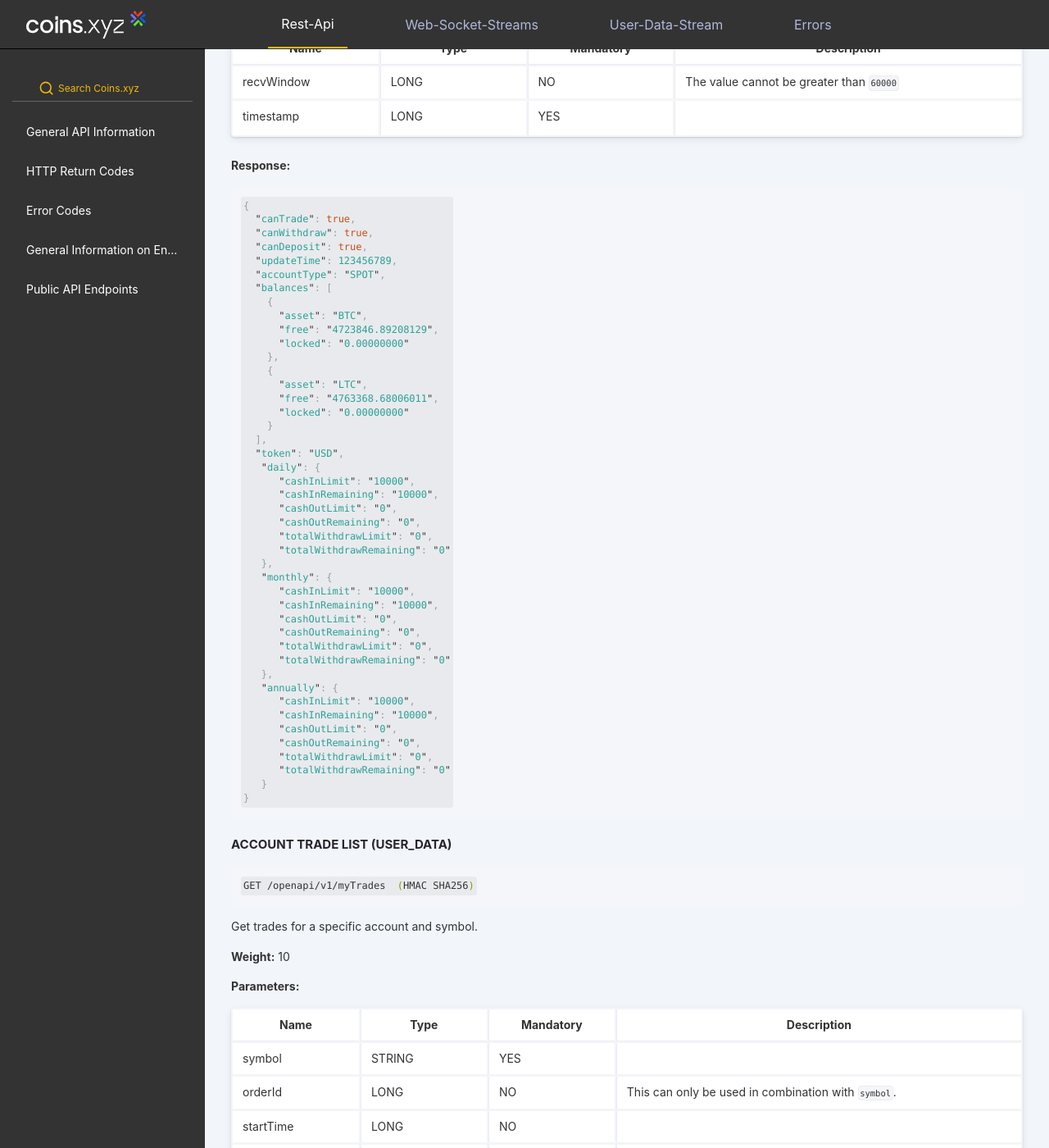
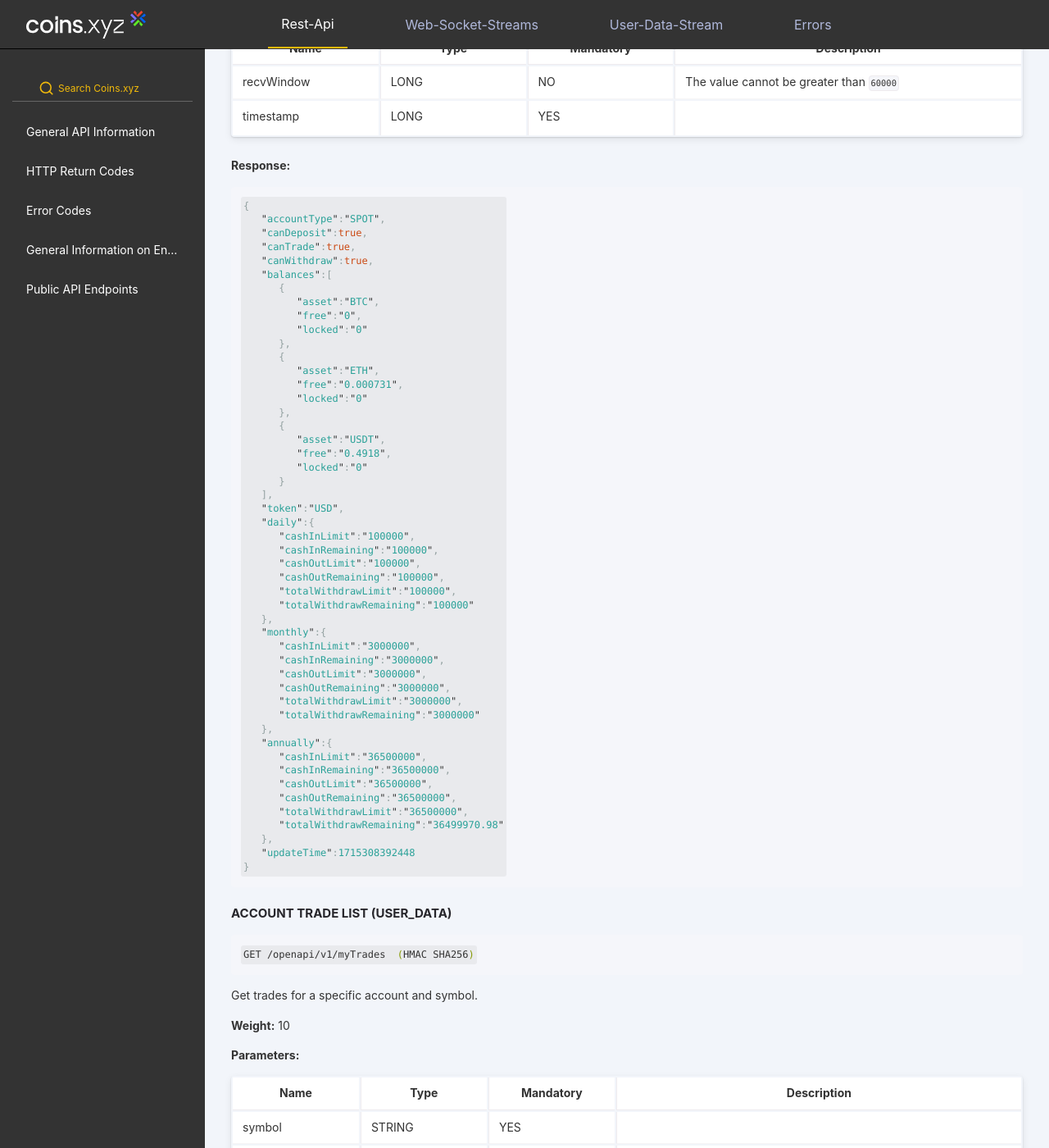
Before and after one commit to coins-docs/xyz, a Jekyll site: the page built from docs/rest-api.md, in a window 1280 px wide and 1400 px high, scrolled down 36255 px. Shown: the whole window at 82% size. Built offline with Jekyll 4.4.1, drawn with Linux system fonts in a browser that asks for light colours.

Commit message:
Update rest-api.md

````diff
--- a/docs/rest-api.md
+++ b/docs/rest-api.md
@@ -1878,48 +1878,53 @@ timestamp | LONG | YES |
 
 ```javascript
 {
-  "canTrade": true,
-  "canWithdraw": true,
-  "canDeposit": true,
-  "updateTime": 123456789,
-  "accountType": "SPOT",
-  "balances": [
-    {
-      "asset": "BTC",
-      "free": "4723846.89208129",
-      "locked": "0.00000000"
-    },
-    {
-      "asset": "LTC",
-      "free": "4763368.68006011",
-      "locked": "0.00000000"
-    }
-  ],
-  "token": "USD",
-   "daily": {
-      "cashInLimit": "10000",
-      "cashInRemaining": "10000",
-      "cashOutLimit": "0",
-      "cashOutRemaining": "0",
-      "totalWithdrawLimit": "0",
-      "totalWithdrawRemaining": "0"
+   "accountType":"SPOT",
+   "canDeposit":true,
+   "canTrade":true,
+   "canWithdraw":true,
+   "balances":[
+      {
+         "asset":"BTC",
+         "free":"0",
+         "locked":"0"
+      },
+      {
+         "asset":"ETH",
+         "free":"0.000731",
+         "locked":"0"
+      },
+      {
+         "asset":"USDT",
+         "free":"0.4918",
+         "locked":"0"
+      }
+   ],
+   "token":"USD",
+   "daily":{
+      "cashInLimit":"100000",
+      "cashInRemaining":"100000",
+      "cashOutLimit":"100000",
+      "cashOutRemaining":"100000",
+      "totalWithdrawLimit":"100000",
+      "totalWithdrawRemaining":"100000"
    },
-   "monthly": {
-      "cashInLimit": "10000",
-      "cashInRemaining": "10000",
-      "cashOutLimit": "0",
-      "cashOutRemaining": "0",
-      "totalWithdrawLimit": "0",
-      "totalWithdrawRemaining": "0"
+   "monthly":{
+      "cashInLimit":"3000000",
+      "cashInRemaining":"3000000",
+      "cashOutLimit":"3000000",
+      "cashOutRemaining":"3000000",
+      "totalWithdrawLimit":"3000000",
+      "totalWithdrawRemaining":"3000000"
    },
-   "annually": {
-      "cashInLimit": "10000",
-      "cashInRemaining": "10000",
-      "cashOutLimit": "0",
-      "cashOutRemaining": "0",
-      "totalWithdrawLimit": "0",
-      "totalWithdrawRemaining": "0"
-   }
+   "annually":{
+      "cashInLimit":"36500000",
+      "cashInRemaining":"36500000",
+      "cashOutLimit":"36500000",
+      "cashOutRemaining":"36500000",
+      "totalWithdrawLimit":"36500000",
+      "totalWithdrawRemaining":"36499970.98"
+   },
+   "updateTime":1715308392448
 }
 ```
 
````
